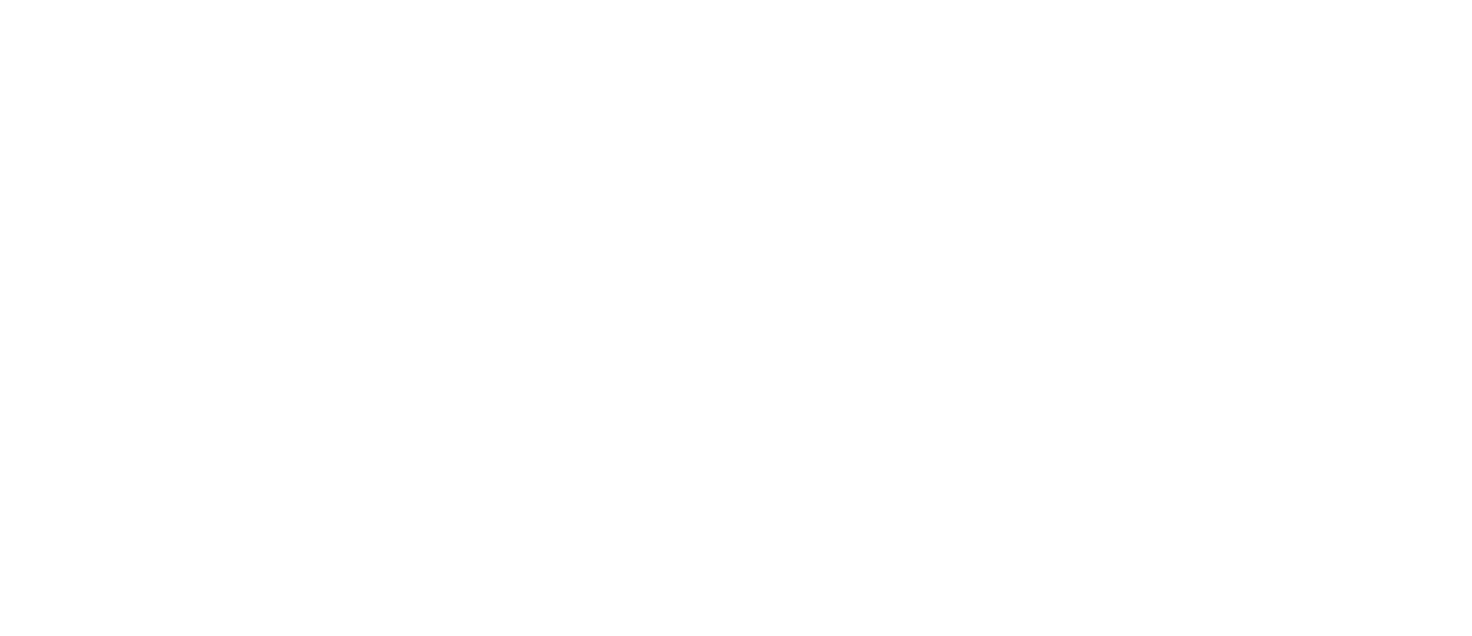
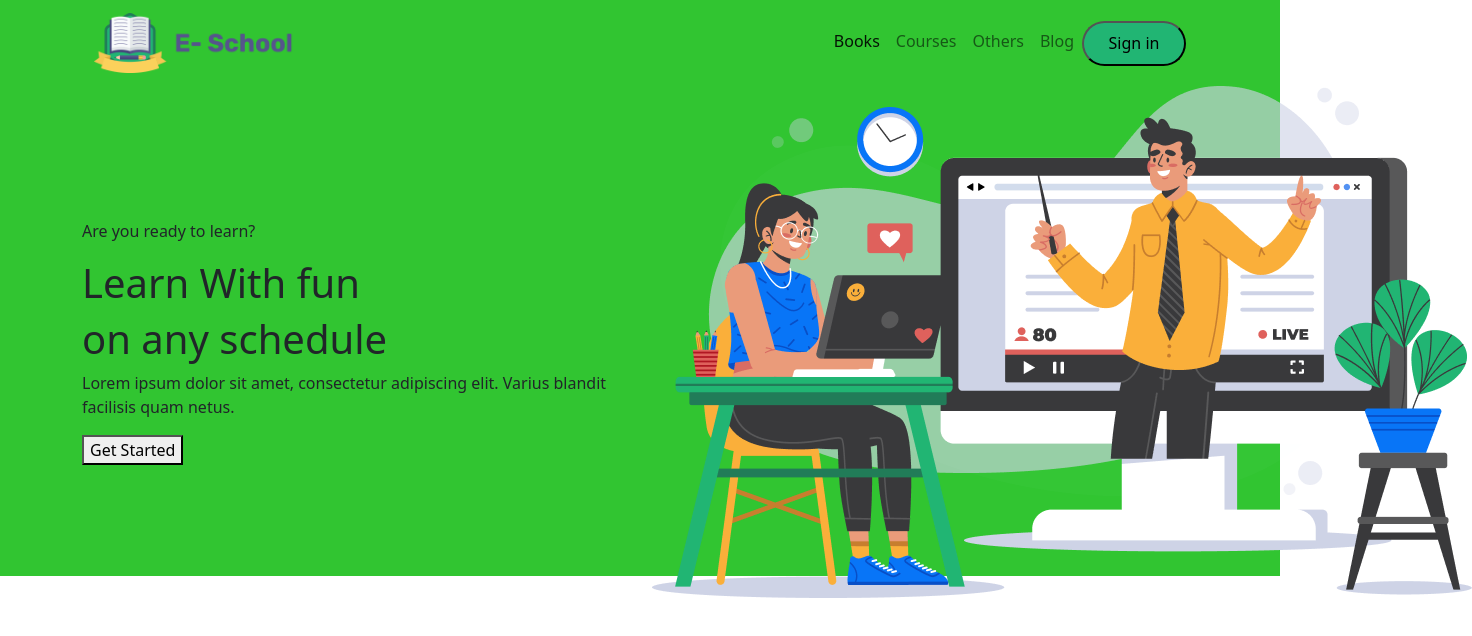
Before and after one commit to Firoz-Alam/E-School, a plain HTML site: page index.html in a window 1280 px wide. Shown: the whole page, 1472 px wide, since content can reach past the window. Drawn offline with nearby package versions, Linux system fonts and the light colour scheme.

Commit message:
navbar added

```diff
--- a/index.html
+++ b/index.html
@@ -9,7 +9,56 @@
     <title>E-School</title>
 </head>
 <body>
+    <div class="container-contain">
+        <div class="container">
+            <nav class="navbar navbar-expand-lg navbar-light ">
+                <div class="container-fluid bg">
+                  <a class="navbar-brand" href="#">
+                      <img class="logo-img" src="images/ICON/Logo.png" alt="">
+                  </a>
+                  <button class="navbar-toggler" type="button" data-bs-toggle="collapse" data-bs-target="#navbarNav" aria-controls="navbarNav" aria-expanded="false" aria-label="Toggle navigation">
+                    <span class="navbar-toggler-icon"></span>
+                  </button>
+                  <div class="collapse navbar-collapse justify-content-end" id="navbarNav">
+                    <ul class="navbar-nav ">
+                      <li class="nav-item">
+                        <a class="nav-link active" aria-current="page" href="#books">Books</a>
+                      </li>
+                      <li class="nav-item">
+                        <a class="nav-link" href="#courses">Courses</a>
+                      </li>
+                      <li class="nav-item">
+                        <a class="nav-link" href="#others">Others</a>
+                      </li>
+                      <li class="nav-item">
+                        <a class="nav-link" href="blog">Blog</a>
+                      </li>
+                      <li class="nav-item">
+                        <button class="sign-btn">Sign in</button>
+                      </li>
+                    </ul>
+                  </div>
+                </div>
+              </nav>
 
+                <div class="row align-items-center">
+                    <div class="col-md-6 side1">
+                        <p>Are you ready to learn?</p>
+                        <h1>Learn With fun </h1>
+                        <h1>on <span class="text-col"> any schedule</span></h1>
+                        <p>Lorem ipsum dolor sit amet, consectetur adipiscing elit. Varius blandit facilisis quam netus.</p>
+                        <button>Get Started</button>
+                    </div>
+                    <div class="col-md-6">
+                        <img src="images/Photos/Illustration.png" alt="">
+                    </div>
+                </div>
+
+        </div>
+
+
+
+    </div>
 
     <!-- JavaScript plugin -->
     <script src="https://cdn.jsdelivr.net/npm/bootstrap@5.1.3/dist/js/bootstrap.bundle.min.js" integrity="sha384-ka7Sk0Gln4gmtz2MlQnikT1wXgYsOg+OMhuP+IlRH9sENBO0LRn5q+8nbTov4+1p" crossorigin="anonymous"></script>
--- a/style.css
+++ b/style.css
@@ -0,0 +1,23 @@
+.container-contain{
+    position: absolute;
+    width: 100%;
+    height: 576px;
+    left: 0px;
+    top: 0px;
+    background-color: #31c531;
+}
+
+.bg{
+    background-color: #31c531;
+}
+.logo-img{
+    width: 200px;
+    height: 60px;
+}
+
+.sign-btn{
+    width: 104px;
+    height: 45px;
+    background: #21B573;
+    border-radius: 33px;
+}
```
